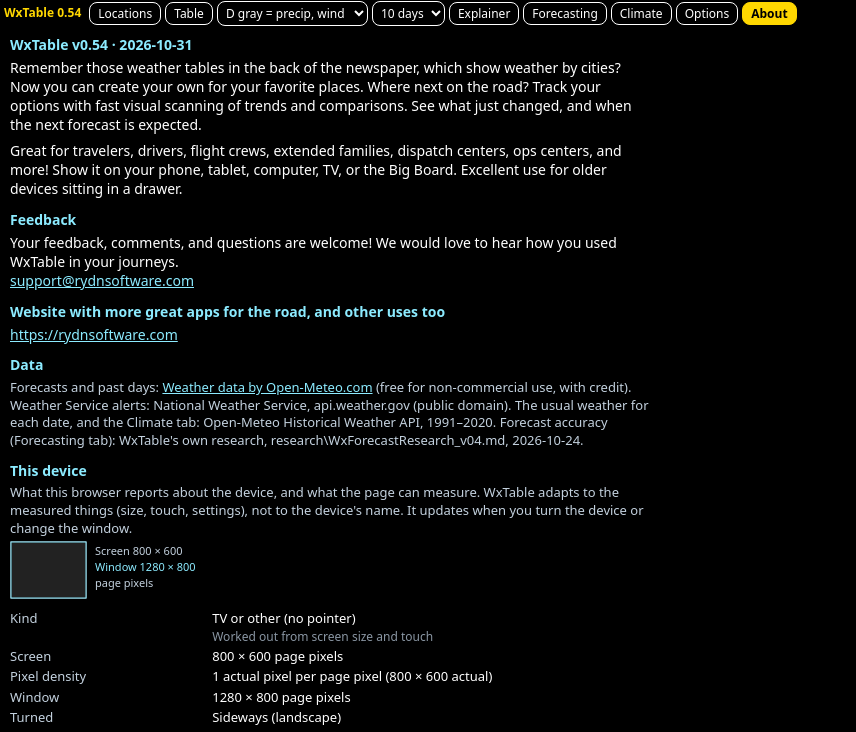
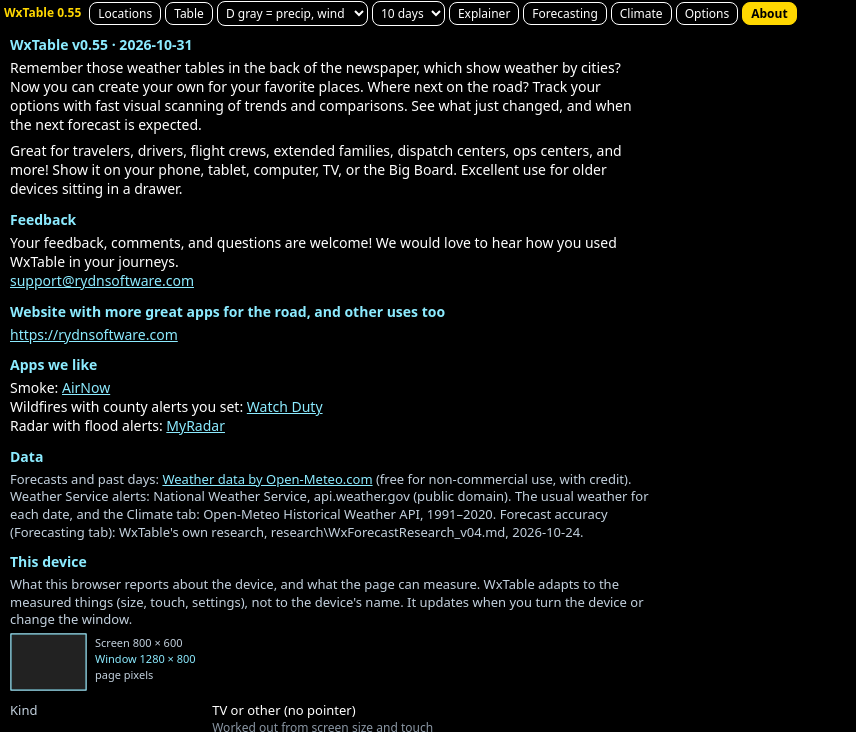
Before and after one commit to rydn-sw/WxTable-preview, a plain HTML site: page index.html in a window 1280 px wide. Both pictures are taken after a click on the button "About". Shown: the top 732 px of the page, without its empty margins (0-856 px from the left). Drawn offline with Linux system fonts and the light colour scheme.

Commit message:
WxTable 0.55 preview
Co-Authored-By: Claude Opus 5.5 <noreply@anthropic.com>

```diff
--- a/index.html
+++ b/index.html
@@ -3,9 +3,10 @@
 <meta name="robots" content="noindex">
 <meta name="viewport" content="width=device-width, initial-scale=1">
 <meta name="color-scheme" content="dark">
-<title>WxTable 0.54</title>
+<title>WxTable 0.55</title>
 <style>
-/* WxTable 0.54 (2026-10-31): a paragraph break before "Great for" in the About intro (JG: "Paragraph break at
+/* WxTable 0.55 (2026-10-31): About, Apps we like, above Data: AirNow, Watch Duty, MyRadar.
+   0.54 (2026-10-31): a paragraph break before "Great for" in the About intro (JG: "Paragraph break at
    "Great for"").
    0.53 (2026-10-31): JG's sentences at the end of the About intro ("Great for travelers, ...").
    0.52 (2026-10-31): on Climate, everything but the heading below the table: the precip bar key, the Show
@@ -455,6 +456,10 @@ textarea { display:block; margin-top:6px; background:#000; color:#fff; border:1p
   <div style="max-width:640px">Your feedback, comments, and questions are welcome! We would love to hear how you used WxTable in your journeys.<br><a href="mailto:support@rydnsoftware.com">support@rydnsoftware.com</a></div>
   <h2>Website with more great apps for the road, and other uses too</h2>
   <div><a href="https://rydnsoftware.com" target="_blank" rel="noopener">https://rydnsoftware.com</a></div>
+  <h2>Apps we like</h2>
+  <div>Smoke: <a href="https://www.airnow.gov/" target="_blank" rel="noopener">AirNow</a></div>
+  <div>Wildfires with county alerts you set: <a href="https://www.watchduty.org/" target="_blank" rel="noopener">Watch Duty</a></div>
+  <div>Radar with flood alerts: <a href="https://myradar.com/" target="_blank" rel="noopener">MyRadar</a></div>
   <h2>Data</h2>
   <div class="sec" style="font-size:13px;max-width:640px">Forecasts and past days: <a href="https://open-meteo.com/" target="_blank" rel="noopener">Weather data by Open-Meteo.com</a> (free for non-commercial use, with credit). Weather Service alerts: National Weather Service, api.weather.gov (public domain). The usual weather for each date, and the Climate tab: Open-Meteo Historical Weather API, 1991–2020. Forecast accuracy (Forecasting tab): WxTable's own research, research\WxForecastResearch_v04.md, 2026-10-24.</div>
   <h2>This device</h2>   <!-- at the end of About (JG, 2026-10-30) -->
@@ -1442,7 +1447,7 @@ if (navigator.userAgentData && navigator.userAgentData.getHighEntropyValues && w
 if (screen.orientation && screen.orientation.addEventListener) screen.orientation.addEventListener('change', drawDevice);
 
 function refresh() { drawUnits(); drawFt(); drawTable(); drawKey(); drawFcst(); drawClim(); drawSets(); drawProfiles(); showRating(); }
-const VERSION = '0.54', VERSION_DATE = '2026-10-31';   // shown at the top left and in About (JG: "Add WxTable and the version at the top left")
+const VERSION = '0.55', VERSION_DATE = '2026-10-31';   // shown at the top left and in About (JG: "Add WxTable and the version at the top left")
 $('brand').textContent = `WxTable ${VERSION}`;
 $('aboutName').textContent = `WxTable v${VERSION} · ${VERSION_DATE}`;   // the Rydn format, as DoStack's About
 $('strip').addEventListener('click', e => { const b = e.target.closest('[data-tab]'); if (!b) return; S.tab = b.dataset.tab; save(); showTab(); });
```
